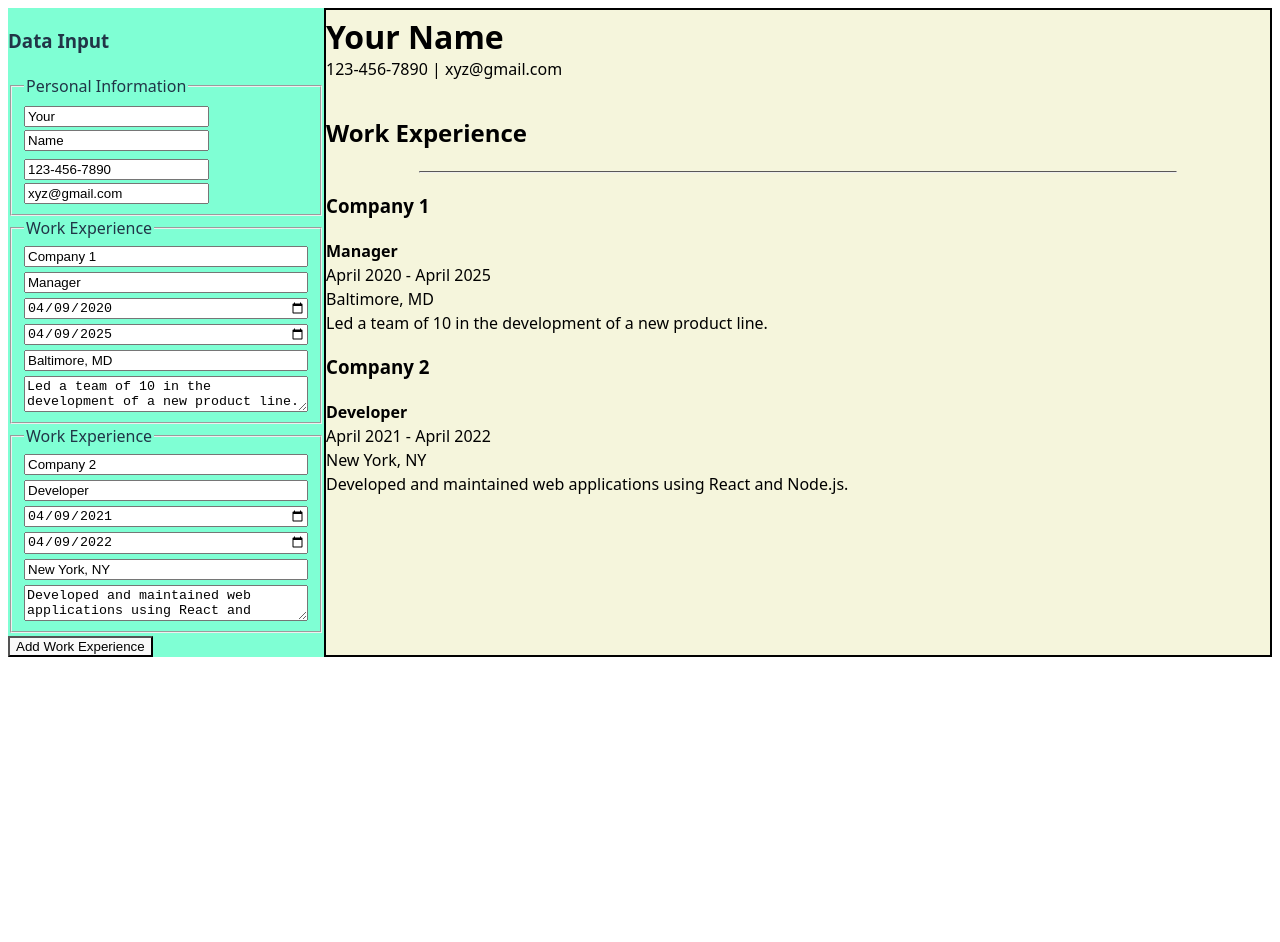
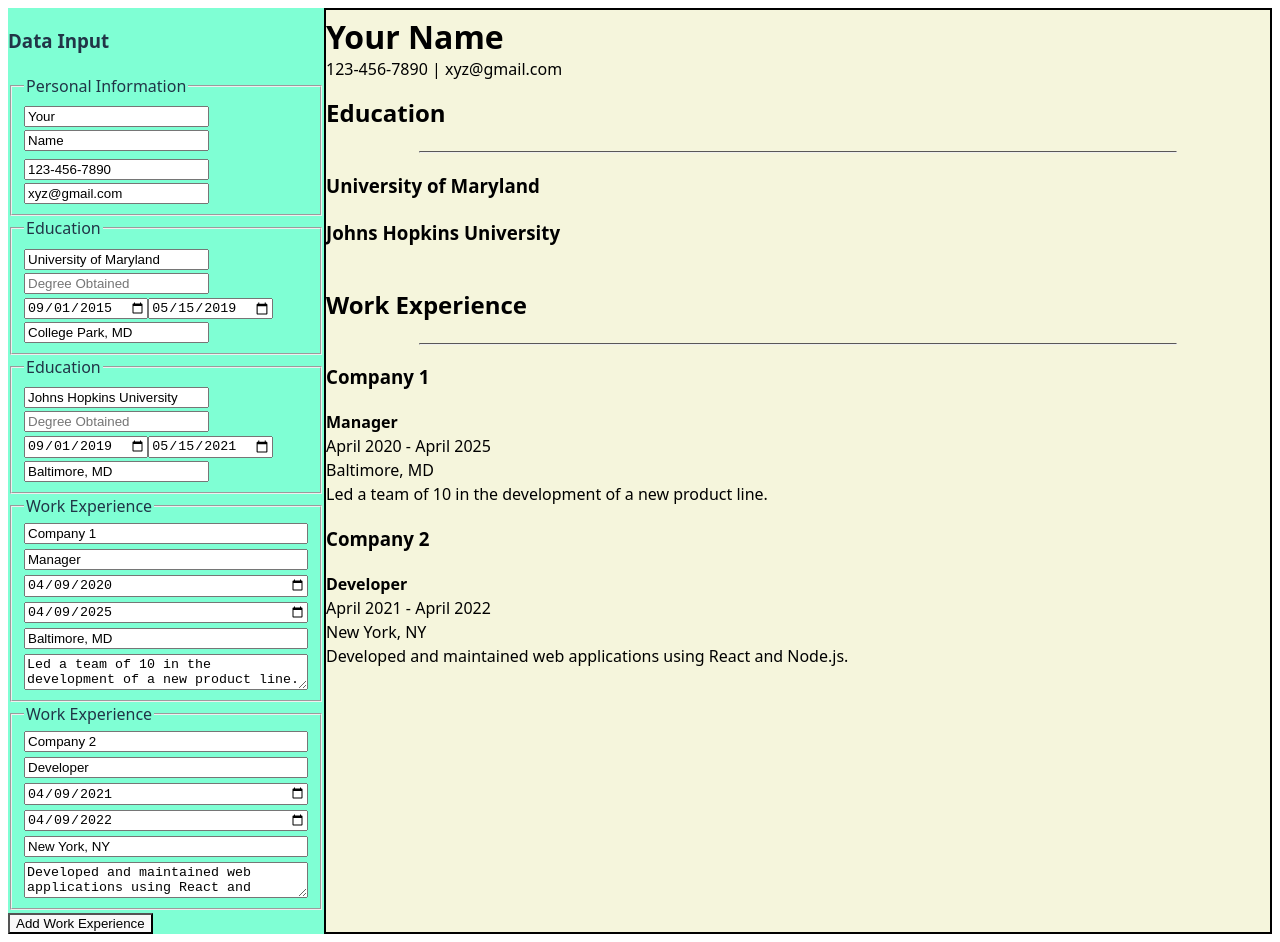
Before and after one commit to FishShalami/cv-builder-react, a React (Vite) app: page / in a window 1280 px wide. Before the commit the page ends 800 px from the top, so only its background shows below. Built offline with nearby package versions, Linux system fonts and the light colour scheme.

Commit message:
education component added; default edu created

```diff
--- a/src/App.jsx
+++ b/src/App.jsx
@@ -2,6 +2,7 @@ import { useState } from "react";
 import "./App.css";
 import PersonalInfo from "./PersonalInfo";
 import WorkExperience from "./WorkExperience";
+import Education from "./Education";
 import moment from "moment";
 
 function App() {
@@ -34,6 +35,30 @@ function App() {
         "Developed and maintained web applications using React and Node.js.",
     },
   ]);
+
+  const [education, setEducation] = useState([
+    {
+      schoolName: "University of Maryland",
+      degree: "Bachelor of Science in Computer Science",
+      startDateEducation: "2015-09-01",
+      endDateEducation: "2019-05-15",
+      educationLocation: "College Park, MD",
+    },
+    {
+      schoolName: "Johns Hopkins University",
+      degree: "Master of Science in Computer Science",
+      startDateEducation: "2019-09-01",
+      endDateEducation: "2021-05-15",
+      educationLocation: "Baltimore, MD",
+    },
+  ]);
+
+  const handleEducationChange = (index, e) => {
+    const { name, value } = e.target;
+    setEducation((prev) =>
+      prev.map((edu, i) => (i === index ? { ...edu, [name]: value } : edu))
+    );
+  };
 
   const handleContactChange = (e) => {
     const { name, value } = e.target;
@@ -74,6 +99,13 @@ function App() {
               contactData={contactData}
               handleContactChange={handleContactChange}
             />
+            {education.map((edu, index) => (
+              <Education
+                key={index}
+                education={edu}
+                handleEducationChange={(e) => handleEducationChange(index, e)}
+              />
+            ))}
             {workExperiences.map((work, index) => (
               <WorkExperience
                 key={index}
@@ -100,6 +132,17 @@ function App() {
                 </span>
               </p>
             )}
+          </div>
+          <div className="education-header">
+            <h2>Education</h2>
+            <hr className="solid" />
+          </div>
+          <div className="education-body">
+            {education.map((edu, index) => (
+              <div key={index}>
+                <h3>{edu.schoolName}</h3>
+              </div>
+            ))}
           </div>
           <div className="work-experience-header">
             <h2>Work Experience</h2>
--- /dev/null
+++ b/src/Education.jsx
@@ -0,0 +1,49 @@
+function Education({ education, handleEducationChange }) {
+  return (
+    <fieldset>
+      <legend>Education</legend>
+      <div className="edu">
+        <input
+          type="text"
+          name="schoolName"
+          id="schoolName"
+          placeholder="School Name"
+          value={education.schoolName}
+          onChange={handleEducationChange}
+        />
+        <input
+          type="text"
+          name="degree"
+          id="degree"
+          placeholder="Degree Obtained"
+          value={education.degreee}
+          onChange={handleEducationChange}
+        />
+        <input
+          type="date"
+          name="startDateEducation"
+          id="startDateEducation"
+          value={education.startDateEducation}
+          onChange={handleEducationChange}
+        />
+        <input
+          type="date"
+          name="endDateEducation"
+          id="endDateEducation"
+          value={education.endDateEducation}
+          onChange={handleEducationChange}
+        />
+        <input
+          type="text"
+          name="educationLocation"
+          id="educationLocation"
+          placeholder="Location"
+          value={education.educationLocation}
+          onChange={handleEducationChange}
+        />
+      </div>
+    </fieldset>
+  );
+}
+
+export default Education;
```
Also changed, not shown: src/assets/Education.jsx (deleted).
